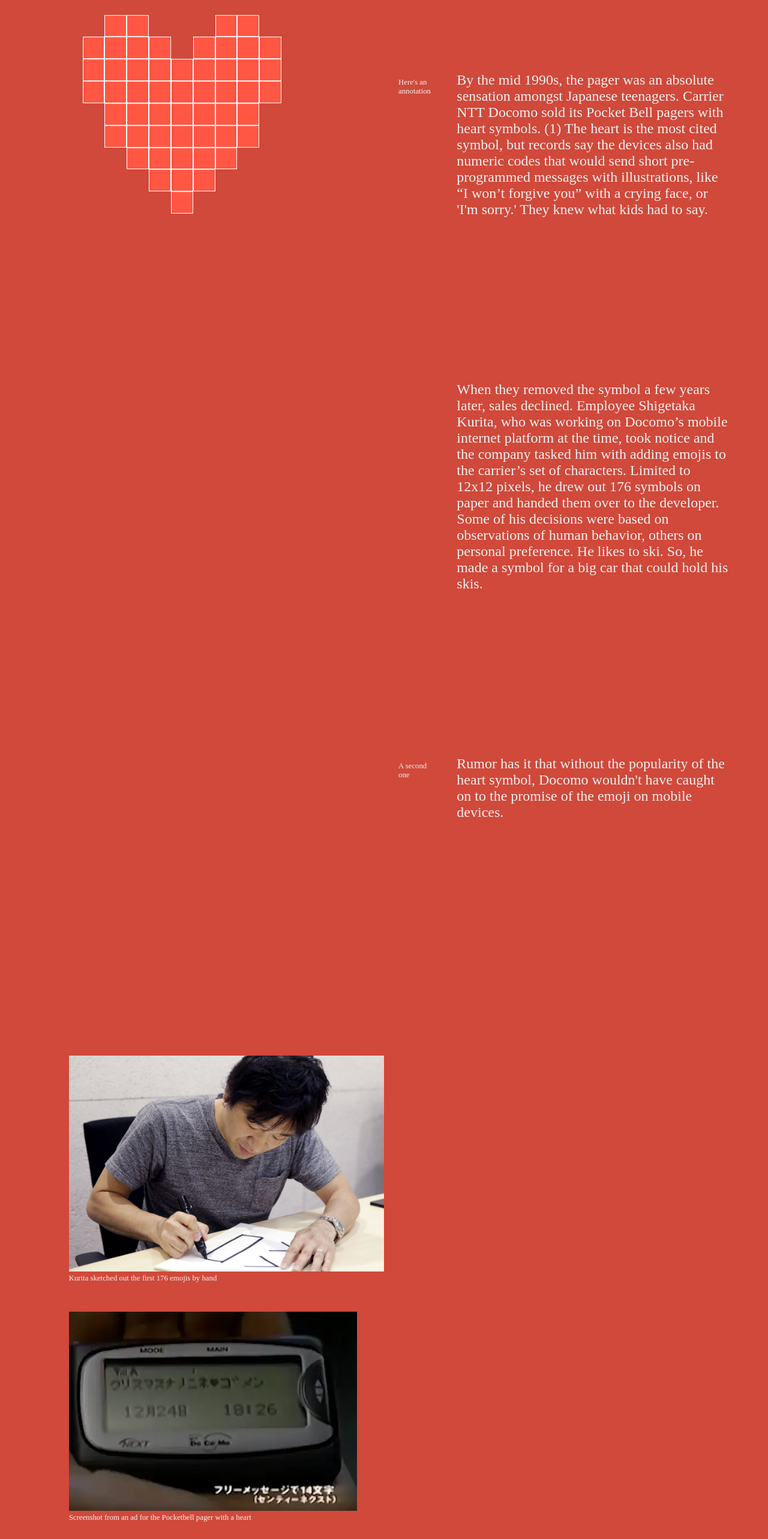
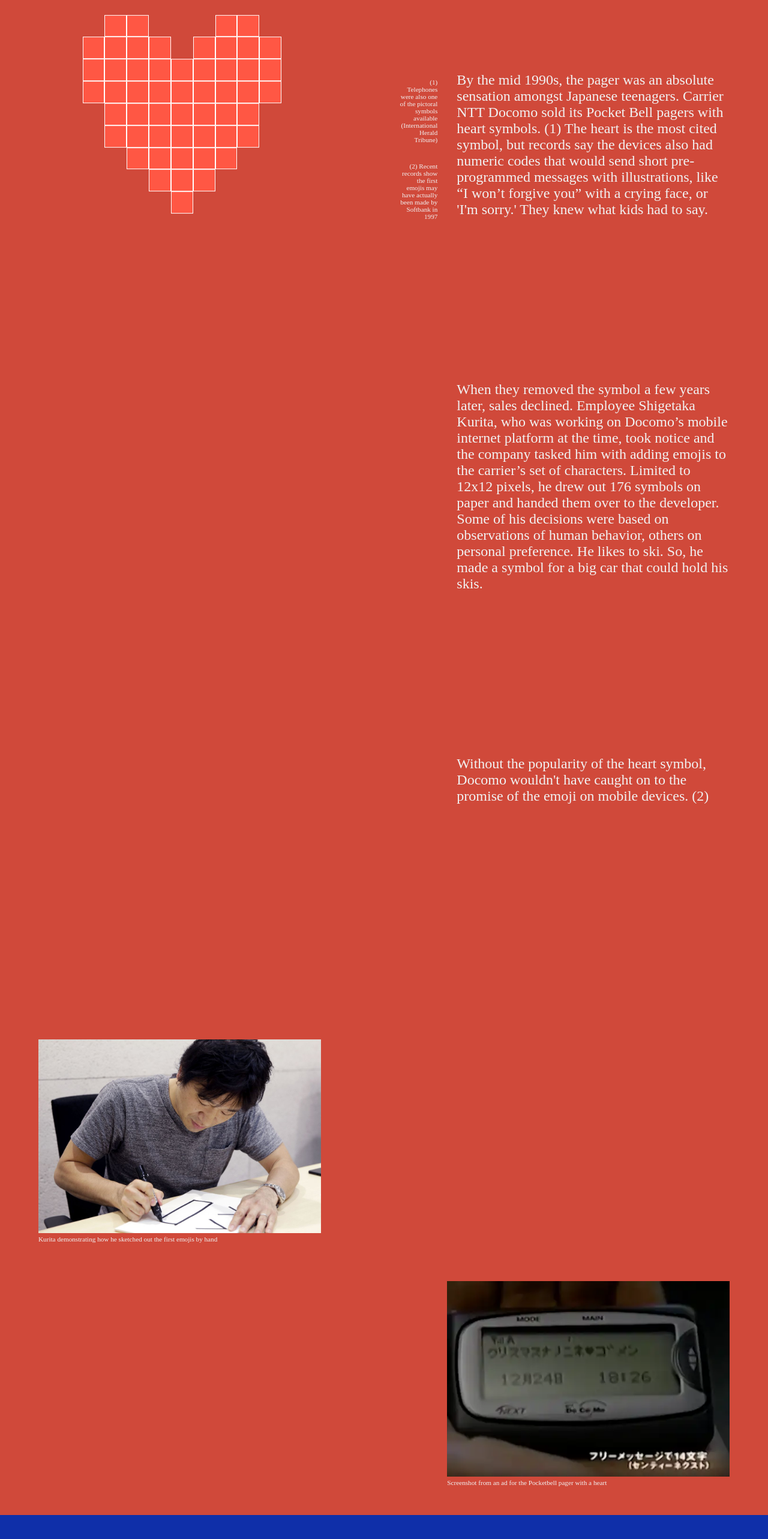
Before and after one commit to divya-mehra/six-emoji-story, a React (Vite) app: page / in a window 1280 px wide. Shown: the part 1160-3726 px from the top of the page at 60% size. Built offline with nearby package versions, Linux system fonts and the light colour scheme; a web font is replaced by a local one.

Commit message:
latest updates

```diff
--- a/src/components/ImageWIthCaption/index.jsx
+++ b/src/components/ImageWIthCaption/index.jsx
@@ -1,13 +1,16 @@
 import "./index.scss";
 
-const ImageWithCaption = ({path, caption}) => {
+const ImageWithCaption = ({ path, caption }) => {
+  console.log(path);
 
-    console.log(path)
-    return ( <div className="imageContainer">
 
-        <img src={path} alt="Description" />
-        <div className="annotation">{caption}</div>
-        </div> );
-}
+
+  return (
+    <div className="imageContainer">
+      <img src={path} alt="Description" />
+      <div className="annotation">{caption}</div>
+    </div>
+  );
+};
 
 export default ImageWithCaption;
--- a/src/components/ImageWIthCaption/index.scss
+++ b/src/components/ImageWIthCaption/index.scss
@@ -1,11 +1,11 @@
 @import "../Layout/base.scss";
 
 .imageContainer {
-//   position: relative;
+  position: relative;
+max-width: 100%;
   box-sizing: border-box;
-//   height: auto; /* Allow the height to adjust based on the image's aspect ratio */
+  height: auto; /* Allow the height to adjust based on the image's aspect ratio */
   padding-bottom: $base*3;
-grid-column: 2/7;
 }
 
 .imageContainer > img {
--- a/src/components/Layout/typography.scss
+++ b/src/components/Layout/typography.scss
@@ -29,7 +29,7 @@ body {
 }
 
 .annotation {
-    font-size: 0.8rem;
+    font-size: 0.7rem;
     font-weight: 500;
 }
 
--- a/src/components/Section/index.jsx
+++ b/src/components/Section/index.jsx
@@ -22,7 +22,7 @@ const Section = ({
   color,
   content,
   images,
-  annotations
+  annotations,
 }) => {
   // console.log(emojis);
 
@@ -46,18 +46,40 @@ const Section = ({
         <div className="half-column gridded-column">
           <SectionHeader title={title} subtitle={subtitle} year={year} />
           <Text id={id} content={content} />
-
         </div>
       </div>
       {/* <Transition start={false} currentColor={color} id={id} emojis={emojis}/> */}
-      <div className="flex">
-        <div className="half-column image-left gridded-column">
+      <div className="gridded-images">
+        <div className=" image-left ">
           {images.length > 0 &&
-            images.map((item, index) => (
-              <ImageWithCaption key={index} path={item.path} caption={item.caption} />
-            ))}
+            images.map((item, index) => {
+              if (index % 2 === 0) {
+                return (
+                  <ImageWithCaption
+                    key={index}
+                    path={item.path}
+                    caption={item.caption}
+                  />
+                );
+              }
+              return null; // Render nothing for even indexes in the right column
+            })}
         </div>
-        <div className="half-column image-right gridded-column"></div>
+        <div className=" image-right">
+          {images.length > 0 &&
+            images.map((item, index) => {
+              if (index % 2 !== 0) {
+                return (
+                  <ImageWithCaption
+                    key={index}
+                    path={item.path}
+                    caption={item.caption}
+                  />
+                );
+              }
+              return null; // Render nothing for even indexes in the right column
+            })}
+        </div>
       </div>
     </div>
   );
--- a/src/components/Section/index.scss
+++ b/src/components/Section/index.scss
@@ -17,3 +17,22 @@
     padding-top: $base * 16;
     padding-bottom: $base * 16 ;
 }
+
+.gridded-images {
+    box-sizing: border-box;
+    display: grid;
+    grid-template-columns: repeat(12, 1fr);
+    max-width: 100vw;
+    gap: $base;
+    margin: 0 $inset;
+}
+
+.image-left {
+    grid-column: 1 / 6;
+    grid-row: 1;
+}
+
+.image-right {
+    grid-column: 8 / 13;
+    grid-row: 2;
+}
--- a/src/components/Text/index.jsx
+++ b/src/components/Text/index.jsx
@@ -13,9 +13,13 @@ const Text = ({ id, content }) => {
             <div className="text" style={{gridColumn: "2 / 7"}} >
             {item.text}
             </div>
-            <div className="annotation-text annotation" key={index}>
-            {item.annotation}
+            {item.annotation && item.annotation.length > 0 && (<div className="annotation-text annotation" key={index}>
+            {item.annotation.map((annotation, annotationIndex) => (
+              <div key={annotationIndex}>{annotation}</div>
+            ))}
+
           </div>
+            )}
         </div>
 
 
--- a/src/components/Text/index.scss
+++ b/src/components/Text/index.scss
@@ -1,4 +1,4 @@
-@import '../Layout/base.scss';
+@import "../Layout/base.scss";
 
 .gridded-section {
   box-sizing: border-box;
@@ -15,15 +15,16 @@
   display: grid;
   grid-template-columns: repeat(6, 1fr);
   align-items: baseline;
-    gap: $base* 2;
-
+  gap: $base * 2;
 }
 
 .annotation-text {
   grid-row: 1;
   box-sizing: border-box;
-
-
+  text-align: right;
+  display: flex;
+  flex-direction: column;
+  gap: $base*2;
 }
 
 .text {
--- a/src/data/emojiData.jsx
+++ b/src/data/emojiData.jsx
@@ -17,20 +17,22 @@ const emojis = [
     content: [
       {
         text: "By the mid 1990s, the pager was an absolute sensation amongst Japanese teenagers. Carrier NTT Docomo sold its Pocket Bell pagers with heart symbols. (1) The heart is the most cited symbol, but records say the devices also had numeric codes that would send short pre-programmed messages with illustrations, like “I won’t forgive you” with a crying face, or 'I'm sorry.' They knew what kids had to say.",
-        annotation: "Here's an annotation",
+        annotation: ["(1) Telephones were also one of the pictoral symbols available (International Herald Tribune)", "(2) Recent records show the first emojis may have actually been made by Softbank in 1997"]
+
       },
       {
         text: "When they removed the symbol a few years later, sales declined. Employee Shigetaka Kurita, who was working on Docomo’s mobile internet platform at the time, took notice and the company tasked him with adding emojis to the carrier’s set of characters. Limited to 12x12 pixels, he drew out 176 symbols on paper and handed them over to the developer. Some of his decisions were based on observations of human behavior, others on personal preference. He likes to ski. So, he made a symbol for a big car that could hold his skis.",
       },
       {
-        text: "Rumor has it that without the popularity of the heart symbol, Docomo wouldn't have caught on to the promise of the emoji on mobile devices.",
-        annotation: "A second one",
+        text: "Without the popularity of the heart symbol, Docomo wouldn't have caught on to the promise of the emoji on mobile devices. (2)",
+
+
       },
     ],
     images: [
       {
         path: "/images/kurita.png",
-        caption: "Kurita sketched out the first 176 emojis by hand",
+        caption: "Kurita demonstrating how he sketched out the first emojis by hand",
       },
       {
         path: "/images/pocketbell.png",
```
Lines whose indentation alone changed are shown as unchanged.
